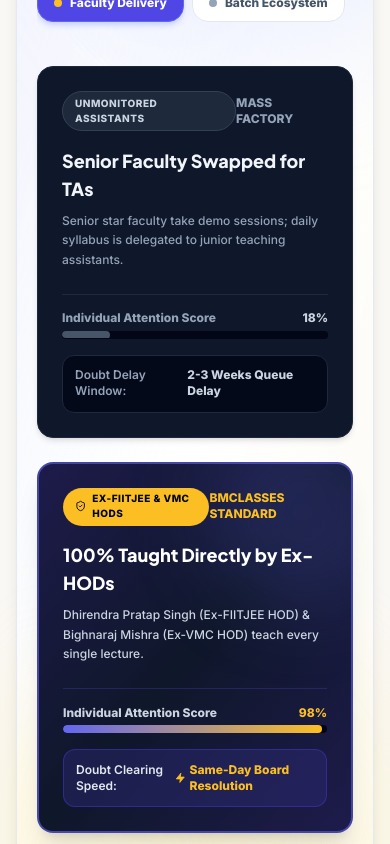
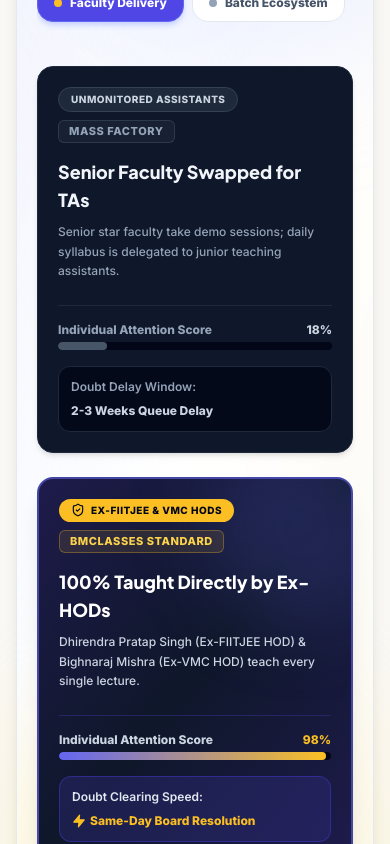
Before and after one commit to Robin1-23/Bm-Classes, a Next.js app: page / in a window 390 px wide. Shown: the part 3140-3984 px from the top of the page. Built offline with nearby package versions, Linux system fonts and the light colour scheme; no server answers.

Commit message:
Fix badge overlap alignment and mobile card padding in WhySection

```diff
--- a/components/WhySection.jsx
+++ b/components/WhySection.jsx
@@ -280,13 +280,15 @@ export default function WhySection() {
             <div className="grid lg:grid-cols-2 gap-6 sm:gap-8 relative z-10">
 
               {/* CHAMBER A: MASS FACTORY (MUTED ELEGANT NEUTRAL) */}
-              <div className="bg-slate-900 border border-slate-800 rounded-2xl p-6 sm:p-7 text-white flex flex-col justify-between shadow-md hover:border-slate-700 transition-all">
+              <div className="bg-slate-900 border border-slate-800 rounded-2xl p-5 sm:p-7 text-white flex flex-col justify-between shadow-md hover:border-slate-700 transition-all">
                 <div>
-                  <div className="flex items-center justify-between mb-4">
-                    <span className="text-[10px] font-black uppercase tracking-wider bg-slate-800 text-slate-300 border border-slate-700 px-3 py-1 rounded-full">
+                  <div className="flex flex-wrap items-center justify-between gap-2 mb-4">
+                    <span className="text-[10px] font-black uppercase tracking-wider bg-slate-800 text-slate-300 border border-slate-700 px-3 py-1 rounded-full shrink-0">
                       {currentDim.factory.badge}
                     </span>
-                    <span className="text-xs font-extrabold text-slate-400">MASS FACTORY</span>
+                    <span className="text-[11px] font-extrabold tracking-wider text-slate-400 uppercase bg-slate-800/60 border border-slate-700/80 px-2.5 py-0.5 rounded-md shrink-0">
+                      MASS FACTORY
+                    </span>
                   </div>
 
                   <h4 className="font-heading font-black text-lg sm:text-xl text-slate-100 mb-2">
@@ -313,7 +315,7 @@ export default function WhySection() {
                     </div>
                   </div>
 
-                  <div className="bg-slate-950/80 border border-slate-800 rounded-xl p-3 flex items-center justify-between text-xs">
+                  <div className="bg-slate-950/80 border border-slate-800 rounded-xl p-3 flex flex-wrap items-center justify-between gap-2 text-xs">
                     <span className="text-slate-400 font-semibold">Doubt Delay Window:</span>
                     <span className="font-extrabold text-slate-300">{currentDim.factory.doubtSpeed}</span>
                   </div>
@@ -322,17 +324,19 @@ export default function WhySection() {
               </div>
 
               {/* CHAMBER B: BMCLASSES STANDARD (BRAND INDIGO & GOLD) */}
-              <div className="bg-gradient-to-br from-indigo-950 via-slate-900 to-indigo-950 border-2 border-indigo-500/60 rounded-2xl p-6 sm:p-7 text-white flex flex-col justify-between shadow-xl relative overflow-hidden group hover:border-indigo-400 transition-all">
+              <div className="bg-gradient-to-br from-indigo-950 via-slate-900 to-indigo-950 border-2 border-indigo-500/60 rounded-2xl p-5 sm:p-7 text-white flex flex-col justify-between shadow-xl relative overflow-hidden group hover:border-indigo-400 transition-all">
 
                 <div className="absolute -right-12 -top-12 w-48 h-48 bg-indigo-500/20 rounded-full blur-2xl pointer-events-none"></div>
 
                 <div>
-                  <div className="flex items-center justify-between mb-4 relative z-10">
-                    <span className="text-[10px] font-black uppercase tracking-wider bg-amber-400 text-slate-950 px-3 py-1 rounded-full shadow-xs flex items-center gap-1.5">
-                      <ShieldCheck className="w-3.5 h-3.5 text-slate-950" />
-                      {currentDim.bmclasses.badge}
+                  <div className="flex flex-wrap items-center justify-between gap-2 mb-4 relative z-10">
+                    <span className="text-[10px] font-black uppercase tracking-wider bg-amber-400 text-slate-950 px-3 py-1 rounded-full shadow-xs flex items-center gap-1.5 shrink-0 max-w-full truncate">
+                      <ShieldCheck className="w-3.5 h-3.5 text-slate-950 shrink-0" />
+                      <span className="truncate">{currentDim.bmclasses.badge}</span>
                     </span>
-                    <span className="text-xs font-black text-amber-400">BMCLASSES STANDARD</span>
+                    <span className="text-[11px] font-black tracking-wider text-amber-300 uppercase bg-amber-400/10 border border-amber-400/30 px-2.5 py-0.5 rounded-md shrink-0">
+                      BMCLASSES STANDARD
+                    </span>
                   </div>
 
                   <h4 className="font-heading font-black text-lg sm:text-xl text-white mb-2 group-hover:text-amber-300 transition-colors relative z-10">
@@ -359,11 +363,11 @@ export default function WhySection() {
                     </div>
                   </div>
 
-                  <div className="bg-indigo-900/40 border border-indigo-700/50 rounded-xl p-3 flex items-center justify-between text-xs">
+                  <div className="bg-indigo-900/40 border border-indigo-700/50 rounded-xl p-3 flex flex-wrap items-center justify-between gap-2 text-xs">
                     <span className="text-slate-200 font-semibold">Doubt Clearing Speed:</span>
-                    <span className="font-black text-amber-400 flex items-center gap-1">
-                      <Zap className="w-3.5 h-3.5 fill-amber-400 text-amber-400" />
-                      {currentDim.bmclasses.doubtSpeed}
+                    <span className="font-black text-amber-400 flex items-center gap-1 shrink-0">
+                      <Zap className="w-3.5 h-3.5 fill-amber-400 text-amber-400 shrink-0" />
+                      <span>{currentDim.bmclasses.doubtSpeed}</span>
                     </span>
                   </div>
                 </div>
```
